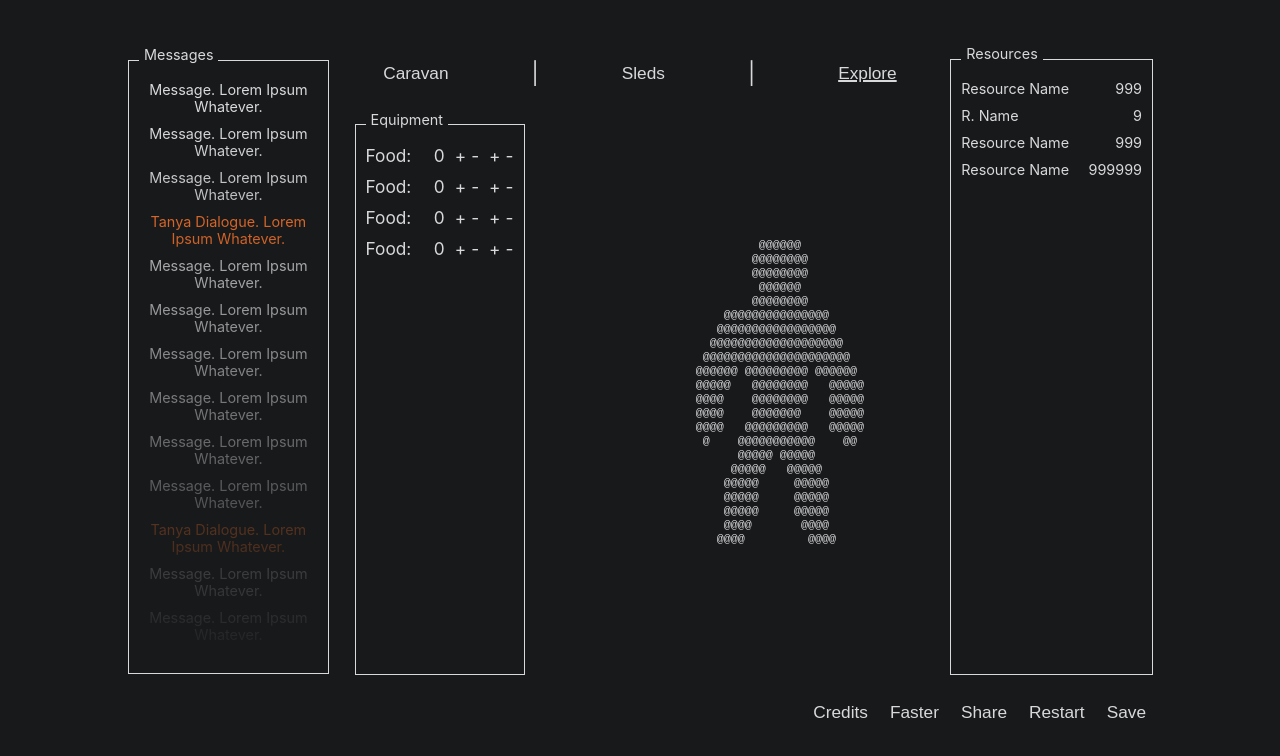
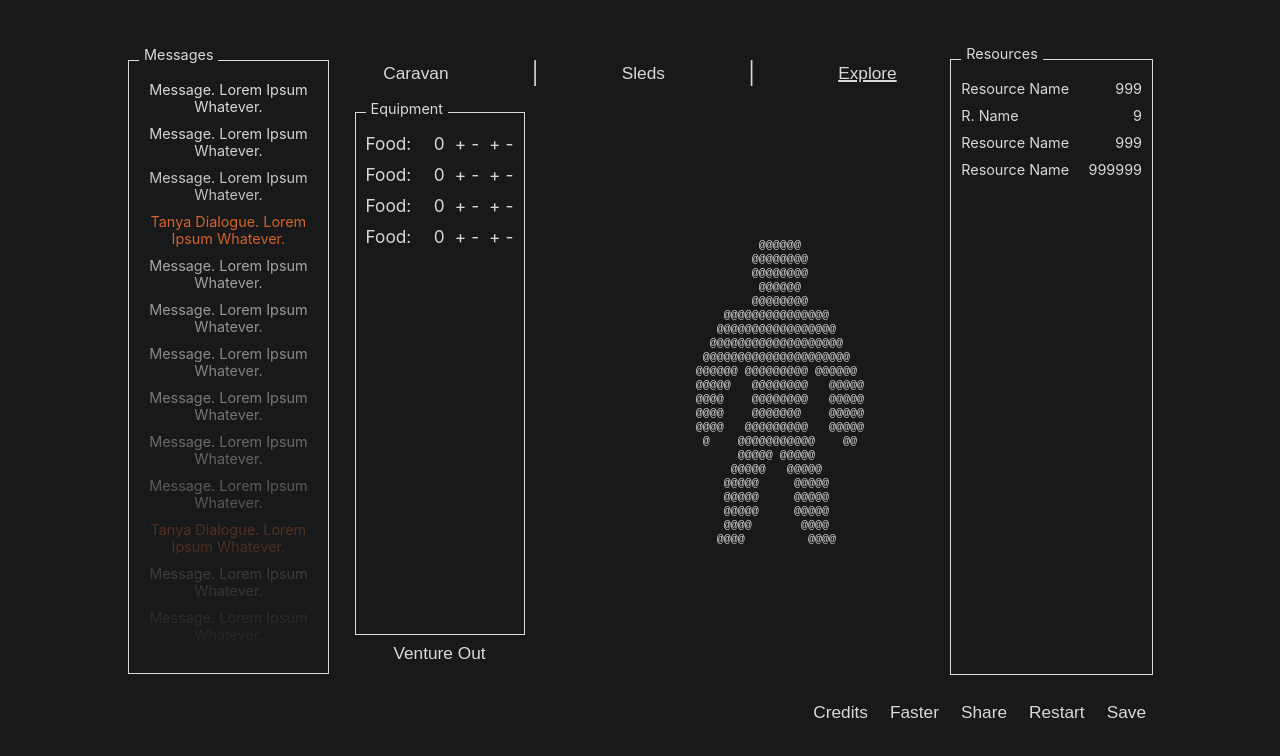
Before and after one commit to EthanPHall/rime-and-rust-ts, a React (Create React App) app: page / in a window 1280 px wide. Shown: the top 756 px of the page. Built offline with nearby package versions, Linux system fonts and the light colour scheme.

Commit message:
Added Venture Out button to exploration screen.

```diff
--- a/src/components/caravan/CaravanSectionExploration/CaravanSectionExploration.css
+++ b/src/components/caravan/CaravanSectionExploration/CaravanSectionExploration.css
@@ -26,3 +26,17 @@
 
     /* outline: 1px solid cyan; */
 }
+
+.caravan-section-exploration .venture-out-button{
+    width: 50%;
+    height: 7%;
+    margin-left: 5%;
+
+    font-size: var(--nav-button-font-size);
+    background: none;
+    border: none;
+    color: var(--outline-color);
+}
+.caravan-section-exploration .venture-out-button:hover{
+    text-decoration: underline 2px solid var(--outline-color);
+}
--- a/src/components/caravan/CaravanSectionExploration/CaravanSectionExploration.tsx
+++ b/src/components/caravan/CaravanSectionExploration/CaravanSectionExploration.tsx
@@ -8,6 +8,7 @@ const CaravanSectionExploration: FC<CaravanSectionExplorationProps> = () => (
   <div className="caravan-section-exploration" data-testid="caravan-section-exploration">
     <div className='resource-picker-parent'>
       <ExplorationResourcesPicker></ExplorationResourcesPicker>
+      <button className='venture-out-button'>Venture Out</button>
     </div>
     <div className='character-display'>
 {`
--- a/src/components/caravan/ExplorationResourcesPicker/ExplorationResourcesPicker.css
+++ b/src/components/caravan/ExplorationResourcesPicker/ExplorationResourcesPicker.css
@@ -1,6 +1,6 @@
 .exploration-resources-picker {
     width: 50%;
-    height: 95%;
+    height: 90%;
     margin-left: 5%;
     outline: 1px solid var(--outline-color);
 
```
